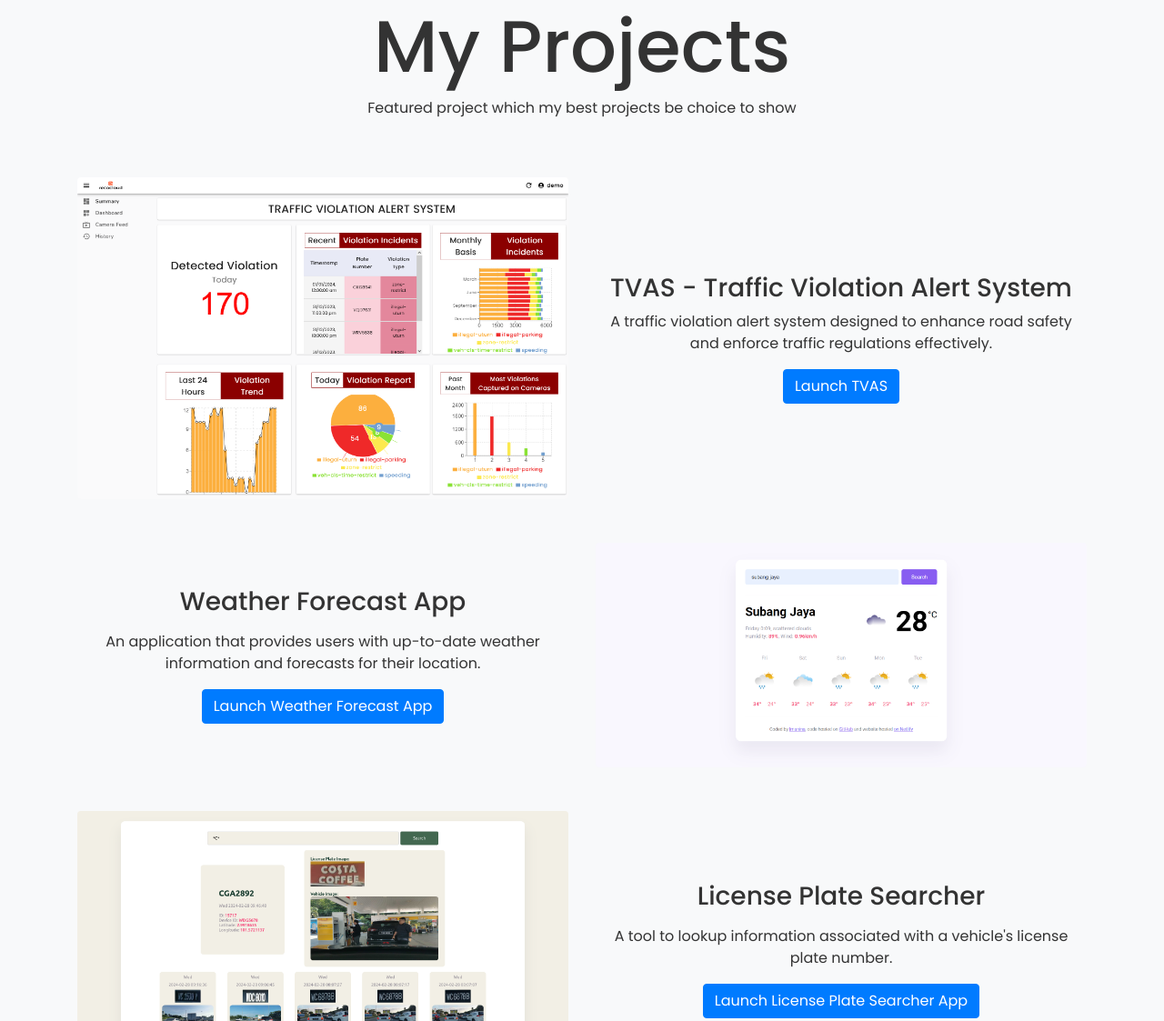
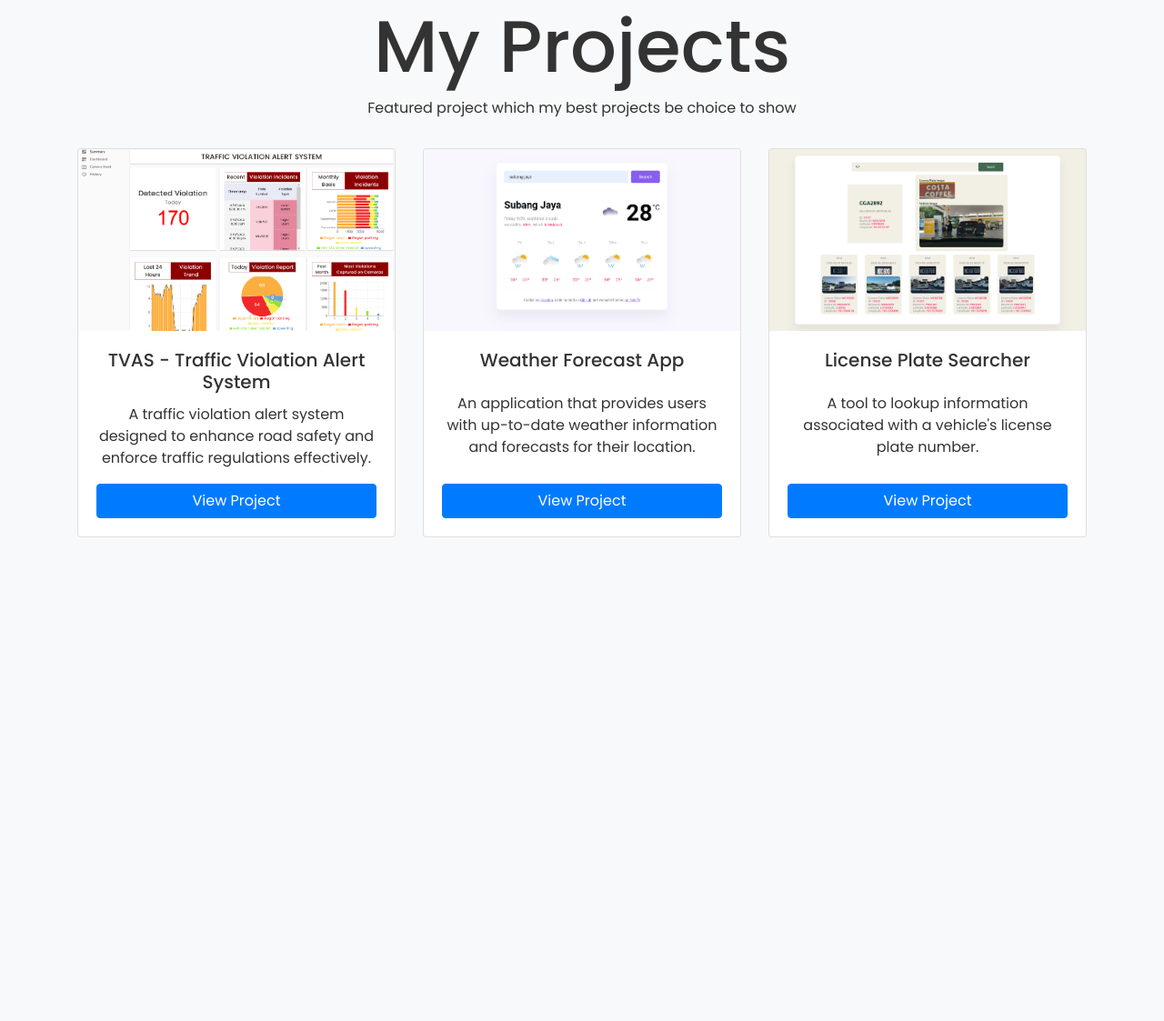
Before and after one commit to imaninamajeed/portfolio, a plain HTML site: page index.html in a window 1280 px wide. Shown: the part 779-1902 px from the top of the page at 91% size. After the commit the page ends 1442 px from the top, so only its background shows below. Drawn offline with nearby package versions, Linux system fonts and the light colour scheme.

Commit message:
refactor: Adjust layout and styling

```diff
--- a/index.html
+++ b/index.html
@@ -65,53 +65,43 @@
             <h1>My Projects</h1>
             <p class="pb-3">Featured project which my best projects be choice to show</p>
 
+            <!-- Project Cards -->
+            <div class="row">
                 <!-- Project 1 -->
-            <div class="row mt-5">
-                <div class="col-md-6">
-                    <img src="images/dashboard.png" alt="TVAS - Traffic Violation Alert System"
-                        class="img-fluid rounded img-container" />
-                </div>
-                <div class="col-md-6 d-flex align-items-center">
-                    <div>
-                        <h3>TVAS - Traffic Violation Alert System</h3>
-                        <p class="text-center">
-                            A traffic violation alert system designed to enhance road safety and enforce traffic regulations
-                            effectively.
-                        </p>
-                        <a href="#" class="btn btn-primary" rel="noopener noreferrer">Launch TVAS</a>
+                <div class="col-md-4 mb-4">
+                    <div class="card">
+                        <img src="images/dashboard.png" alt="TVAS - Traffic Violation Alert System" class="card-img-top">
+                        <div class="card-body">
+                            <h5 class="card-title">TVAS - Traffic Violation Alert System</h5>
+                            <p class="card-text">A traffic violation alert system designed to enhance road safety and
+                                enforce traffic regulations effectively.</p>
+                            <a href="#" class="btn btn-primary">View Project</a>
                         </div>
                     </div>
                 </div>
-
                 <!-- Project 2 -->
-            <div class="row mt-5">
-                <div class="col-md-6 order-md-2">
-                    <img src="images/weather-forecast.png" alt="Weather Forecast App" class="img-fluid rounded img-container" />
-                    </div>
-                    <div class="col-md-6 d-flex align-items-center">
-                        <div>
-                            <h3 class="mb-3">Weather Forecast App</h3>
-                            <p class="text-center">
-                                An application that provides users with up-to-date weather information and forecasts for
-                                their location.
-                            </p>
-                        <a href="#" class="btn btn-primary">Launch Weather Forecast App</a>
+                <div class="col-md-4 mb-4">
+                    <div class="card">
+                        <img src="images/weather-forecast.png" alt="Weather Forecast App" class="card-img-top">
+                        <div class="card-body">
+                            <h5 class="card-title">Weather Forecast App</h5>
+                            <p class="card-text">An application that provides users with up-to-date weather information
+                                and forecasts for their location.</p>
+                            <a href="#" class="btn btn-primary">View Project</a>
                         </div>
                     </div>
                 </div>
 
                 <!-- Project 3 -->
-            <div class="row mt-5">
-                <div class="col-md-6">
-                    <img src="images/license-plate-searcher.png" class="img-fluid rounded img-container" />
+                <div class="col-md-4 mb-4">
+                    <div class="card">
+                        <img src="images/license-plate-searcher.png" alt="License Plate Searcher" class="card-img-top">
+                        <div class="card-body">
+                            <h5 class="card-title">License Plate Searcher</h5>
+                            <p class="card-text">A tool to lookup information associated with a vehicle's license plate
+                                number.</p>
+                            <a href="#" class="btn btn-primary">View Project</a>
                         </div>
-                <div class="col-md-6 d-flex align-items-center">
-                    <div>
-                        <h3 class="mb-3">License Plate Searcher</h3>
-                        <p class="text-center">
-                            A tool to lookup information associated with a vehicle's license plate number.
-                        </p>
-                        <a href="#" class="btn btn-primary">Launch License Plate Searcher App</a>
                     </div>
                 </div>
              </div>
--- a/styles.css
+++ b/styles.css
@@ -148,6 +148,21 @@ h1 {
     background-color: #0056b3;
 }
 
+.card {
+    height: 100%;
+}
+
+.card-body {
+    display: flex;
+    flex-direction: column;
+    justify-content: space-between;
+}
+
+.card-img-top {
+    height: 200px; /* Set the desired height for the images */
+    object-fit: cover; /* Ensure the images maintain their aspect ratio */
+}
+
 @media (max-width: 900px) {
     h1 {
         padding: 5px;
```
Lines whose indentation alone changed are shown as unchanged.
